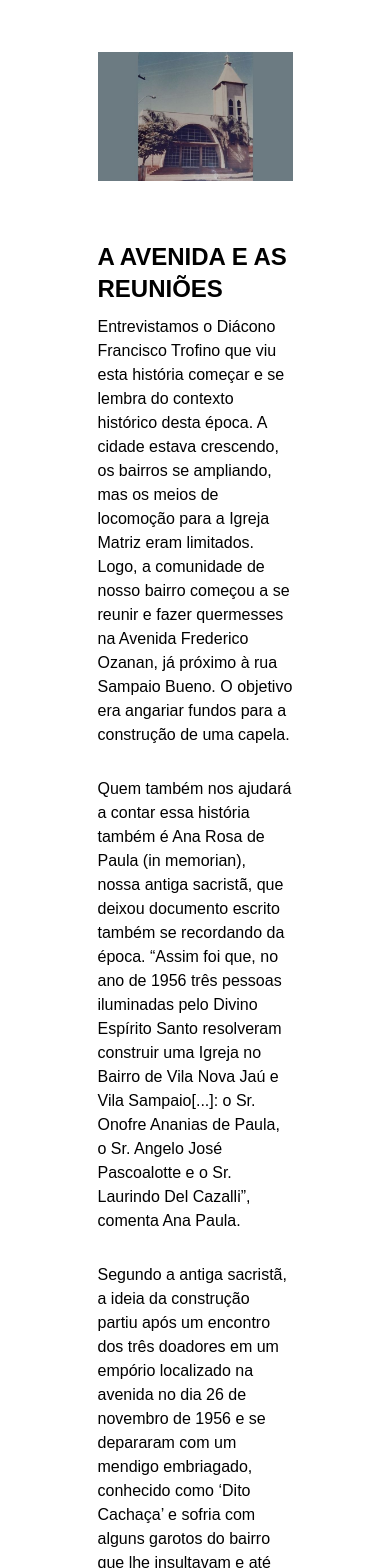
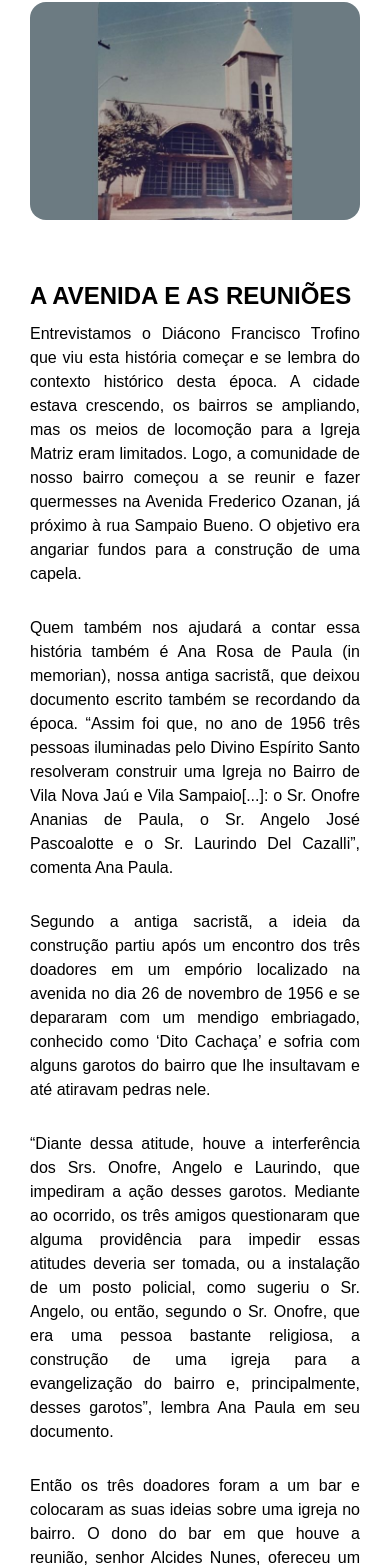
Before and after one commit to lucasgabriel2806/aparecida-jau-site, a Next.js app in the folder aparecida-jau-site/: page /paroquia/historia in a window 390 px wide. Shown: the part 380-1948 px from the top of the page. Built offline with nearby package versions, Linux system fonts and the light colour scheme.

Commit message:
Adicionando responsividade paroquia/historia

```diff
--- a/aparecida-jau-site/src/app/paroquia/historia/page.tsx
+++ b/aparecida-jau-site/src/app/paroquia/historia/page.tsx
@@ -12,7 +12,12 @@ export default function Historia() {
 
   return (
 
-    <div className='w-[50%] mx-auto'>
+    <div
+      className='
+      w-[50%] mx-auto
+
+      max-lg:w-auto max-lg:p-[30px]'
+    >
 
       <h1 className='text-2xl font-bold uppercase'>História da Paróquia</h1>
 
@@ -22,121 +27,121 @@ export default function Historia() {
         src='/img/paroquia/historia/redimensionadas/igreja_antiga.jpg'
         width={680}
         height={450}
-        className=''
+        className='mx-auto rounded-2xl'
         alt='igreja antiga'
       />
 
       <h2 className='text-2xl font-bold uppercase'>A Avenida e as Reuniões</h2>
 
-      <p>Entrevistamos o Diácono Francisco Trofino que viu esta história começar e se lembra do contexto histórico desta época. A cidade estava crescendo, os bairros se ampliando, mas os meios de locomoção para a Igreja Matriz eram limitados. Logo, a comunidade de nosso bairro começou a se reunir e fazer quermesses na Avenida Frederico Ozanan, já próximo à rua Sampaio Bueno. O objetivo era angariar fundos para a construção de uma capela.</p>
+      <p className='text-justify'>Entrevistamos o Diácono Francisco Trofino que viu esta história começar e se lembra do contexto histórico desta época. A cidade estava crescendo, os bairros se ampliando, mas os meios de locomoção para a Igreja Matriz eram limitados. Logo, a comunidade de nosso bairro começou a se reunir e fazer quermesses na Avenida Frederico Ozanan, já próximo à rua Sampaio Bueno. O objetivo era angariar fundos para a construção de uma capela.</p>
 
-      <p>Quem também nos ajudará a contar essa história também é Ana Rosa de Paula (in memorian), nossa antiga sacristã, que deixou documento escrito também se recordando da época. “Assim foi que, no ano de 1956 três pessoas iluminadas pelo Divino Espírito Santo resolveram construir uma Igreja no Bairro de Vila Nova Jaú e Vila Sampaio[...]: o Sr. Onofre Ananias de Paula, o Sr. Angelo José Pascoalotte e o Sr. Laurindo Del Cazalli”, comenta Ana Paula.</p>
+      <p className='text-justify'>Quem também nos ajudará a contar essa história também é Ana Rosa de Paula (in memorian), nossa antiga sacristã, que deixou documento escrito também se recordando da época. “Assim foi que, no ano de 1956 três pessoas iluminadas pelo Divino Espírito Santo resolveram construir uma Igreja no Bairro de Vila Nova Jaú e Vila Sampaio[...]: o Sr. Onofre Ananias de Paula, o Sr. Angelo José Pascoalotte e o Sr. Laurindo Del Cazalli”, comenta Ana Paula.</p>
 
-      <p>Segundo a antiga sacristã, a ideia da construção partiu após um encontro dos três doadores em um empório localizado na avenida no dia 26 de novembro de 1956 e se depararam com um mendigo embriagado, conhecido como ‘Dito Cachaça’ e sofria com alguns garotos do bairro que lhe insultavam e até atiravam pedras nele.</p>
+      <p className='text-justify'>Segundo a antiga sacristã, a ideia da construção partiu após um encontro dos três doadores em um empório localizado na avenida no dia 26 de novembro de 1956 e se depararam com um mendigo embriagado, conhecido como ‘Dito Cachaça’ e sofria com alguns garotos do bairro que lhe insultavam e até atiravam pedras nele.</p>
 
-      <p>“Diante dessa atitude, houve a interferência dos Srs. Onofre, Angelo e Laurindo, que impediram a ação desses garotos. Mediante ao ocorrido, os três amigos questionaram que alguma providência para impedir essas atitudes deveria ser tomada, ou a instalação de um posto policial, como sugeriu o Sr. Angelo, ou então, segundo o Sr. Onofre, que era uma pessoa bastante religiosa, a construção de uma igreja para a evangelização do bairro e, principalmente, desses garotos”, lembra Ana Paula em seu documento.</p>
+      <p className='text-justify'>“Diante dessa atitude, houve a interferência dos Srs. Onofre, Angelo e Laurindo, que impediram a ação desses garotos. Mediante ao ocorrido, os três amigos questionaram que alguma providência para impedir essas atitudes deveria ser tomada, ou a instalação de um posto policial, como sugeriu o Sr. Angelo, ou então, segundo o Sr. Onofre, que era uma pessoa bastante religiosa, a construção de uma igreja para a evangelização do bairro e, principalmente, desses garotos”, lembra Ana Paula em seu documento.</p>
 
-      <p className=''>Então os três doadores foram a um bar e colocaram as suas ideias sobre uma igreja no bairro. O dono do bar em que houve a reunião, senhor Alcides Nunes, ofereceu um salão de sua propriedade, anexo ao bar, para a construção.</p>
+      <p className='text-justify'>Então os três doadores foram a um bar e colocaram as suas ideias sobre uma igreja no bairro. O dono do bar em que houve a reunião, senhor Alcides Nunes, ofereceu um salão de sua propriedade, anexo ao bar, para a construção.</p>
 
       <Image
         src='/img/paroquia/historia/redimensionadas/10.jpg'
         width={680}
         height={450}
-        className=''
+        className='mx-auto rounded-2xl'
         alt='reuniões para a construção da paróquia' />
 
       <h2 className='text-2xl font-bold uppercase'>A Autorização</h2>
 
-      <p>Segundo o documento de Ana Rosa, ainda no dia 26 de novembro de 1956, agora já na parte da tarde, a reunião era entre os senhores, Ângelo e Laurindo, mais João Francisco Calogeno, Alcides Nunes Clavero. Depois de conversa e de já conseguirem chegar a um entendimento todos foram a Casa Paroquial da Igreja Matriz de Nossa Senhora do Patrocínio para expor a ideia de expor ao Vigário, Monsenhor Francisco Serra, a ideia da construção da capela. O vigário prontamente concordou, mas indagou a todos qual seria o nome que pretendiam dar para a futura igreja construída.</p>
+      <p className='text-justify'>Segundo o documento de Ana Rosa, ainda no dia 26 de novembro de 1956, agora já na parte da tarde, a reunião era entre os senhores, Ângelo e Laurindo, mais João Francisco Calogeno, Alcides Nunes Clavero. Depois de conversa e de já conseguirem chegar a um entendimento todos foram a Casa Paroquial da Igreja Matriz de Nossa Senhora do Patrocínio para expor a ideia de expor ao Vigário, Monsenhor Francisco Serra, a ideia da construção da capela. O vigário prontamente concordou, mas indagou a todos qual seria o nome que pretendiam dar para a futura igreja construída.</p>
 
-      <p>“Vários nomes foram ventilados, até que permaneceu a opinião do Sr. Onofre Ananias de Paula em colocar Igreja Nossa Senhora Aparecida, nome este que era a mesma intenção do Padre Serra, que era a de fazer uma Igreja e consagrá-la a Nossa Senhora Aparecida. Na mesma semana, o Padre Serra entrou em contato com a Diocese de São Carlos, comunicando ao Bispo Dom Rui Serra a intenção daquelas pessoas e dele já recebeu a devida autorização”, explica o documento de Ana Paula.</p>
+      <p className='text-justify'>“Vários nomes foram ventilados, até que permaneceu a opinião do Sr. Onofre Ananias de Paula em colocar Igreja Nossa Senhora Aparecida, nome este que era a mesma intenção do Padre Serra, que era a de fazer uma Igreja e consagrá-la a Nossa Senhora Aparecida. Na mesma semana, o Padre Serra entrou em contato com a Diocese de São Carlos, comunicando ao Bispo Dom Rui Serra a intenção daquelas pessoas e dele já recebeu a devida autorização”, explica o documento de Ana Paula.</p>
 
-      <p className=''>Trofino comenta que esses loteadores fizeram a doação de três lotes de terra com frente para a rua 24 de maio e fundo para a rua Benjamin Constant (que hoje já não existe mais).</p>
+      <p className='text-justify'>Trofino comenta que esses loteadores fizeram a doação de três lotes de terra com frente para a rua 24 de maio e fundo para a rua Benjamin Constant (que hoje já não existe mais).</p>
 
       <Image
         src='/img/paroquia/historia/redimensionadas/5.jpg'
         width={680}
         height={450}
-        className=''
+        className='mx-auto rounded-2xl'
         alt='a busca pela autorização' />
 
       <h2 className='text-2xl font-bold uppercase'>As Comissões, Doações, e as Quermesses</h2>
 
-      <p>Para melhor organização do início das obras houve a constituição de comissões. A primeira foi presidida pelo Sr. Onofre Ananias de Paula. Também foi criada uma subcomissão apenas de mulheres na qual a presidente foi Ana Rosa de Paula.  Animadas, as comissões se dirigiam a uma imobiliária da cidade para adquirir um terreno onde ficaria instalada a igreja. Inicialmente o pagamento seria parcelado, pois ainda a comunidade não possuía dinheiro para compra-lo.</p>
+      <p className='text-justify'>Para melhor organização do início das obras houve a constituição de comissões. A primeira foi presidida pelo Sr. Onofre Ananias de Paula. Também foi criada uma subcomissão apenas de mulheres na qual a presidente foi Ana Rosa de Paula.  Animadas, as comissões se dirigiam a uma imobiliária da cidade para adquirir um terreno onde ficaria instalada a igreja. Inicialmente o pagamento seria parcelado, pois ainda a comunidade não possuía dinheiro para compra-lo.</p>
 
-      <p className=''>“Mas o Sr. Fuad Nassif Name vendo a boa vontade desse grupo de moradores no bairro, fez doação de uma área de 6 lotes da Quadra “S” do loteamento Vila Nova Jaú, lotes esses 7,8,9,10,11,12, com frente para a Rua Sampaio Bueno, esquina com a Rua 24 de Maio e fazendo fundos com a Rua Alberto Barboza. Com o terreno já adquirido, o entusiasmo foi ainda maior, sendo que com esses lotes foram lavradas as escrituras no dia 26 de abril de 1957, em nome da Mitra Diocesana de São Carlos, Estado de São Paulo, neste ato, representado por seu procurador Monsenhor Francisco Serra. Como se tratava de um loteamento em implantação ainda não dotado de água, nem energia elétrica, o Sr. Alcides Nunes Clavero cedeu um terreno de sua propriedade, localizado na esquina da Rua Sampaio Bueno com a Avenida Frederico Ozanan, para que ali se realizasse a primeira quermesse em prol da construção da Igreja Nossa Senhora Aparecida. Os primeiros recursos para a construção da Igreja foram conseguidos através das rifas e donativos. A primeira quermesse foi realizada no Sábado de Aleluia do ano de 1957”, relata Ana Paula em seus registros.</p>
+      <p className='text-justify'>“Mas o Sr. Fuad Nassif Name vendo a boa vontade desse grupo de moradores no bairro, fez doação de uma área de 6 lotes da Quadra “S” do loteamento Vila Nova Jaú, lotes esses 7,8,9,10,11,12, com frente para a Rua Sampaio Bueno, esquina com a Rua 24 de Maio e fazendo fundos com a Rua Alberto Barboza. Com o terreno já adquirido, o entusiasmo foi ainda maior, sendo que com esses lotes foram lavradas as escrituras no dia 26 de abril de 1957, em nome da Mitra Diocesana de São Carlos, Estado de São Paulo, neste ato, representado por seu procurador Monsenhor Francisco Serra. Como se tratava de um loteamento em implantação ainda não dotado de água, nem energia elétrica, o Sr. Alcides Nunes Clavero cedeu um terreno de sua propriedade, localizado na esquina da Rua Sampaio Bueno com a Avenida Frederico Ozanan, para que ali se realizasse a primeira quermesse em prol da construção da Igreja Nossa Senhora Aparecida. Os primeiros recursos para a construção da Igreja foram conseguidos através das rifas e donativos. A primeira quermesse foi realizada no Sábado de Aleluia do ano de 1957”, relata Ana Paula em seus registros.</p>
 
       <Image
         src='/img/paroquia/historia/redimensionadas/13.jpg'
         width={680}
         height={450}
-        className=''
+        className='mx-auto rounded-2xl'
         alt='comissões, doações e quermesses para arrecadar dinheiro'
       />
 
       <h2 className='text-2xl font-bold uppercase'>Os Primeiros Movimentos: Cruzeiro, Pregações, Terço e Catequese</h2>
 
-      <p>Os relatos contam que as reuniões eram sempre realizadas em salão localizada na Avenida Frederico Ozanan, 946. Em um desses encontros houve a participação do ainda então Seminarista Francisco José Zugliani, acompanhado do seu pai Angelo Zugliani, o padre Chiquinho.</p>
+      <p className='text-justify'>Os relatos contam que as reuniões eram sempre realizadas em salão localizada na Avenida Frederico Ozanan, 946. Em um desses encontros houve a participação do ainda então Seminarista Francisco José Zugliani, acompanhado do seu pai Angelo Zugliani, o padre Chiquinho.</p>
 
-      <p className=''>O movimento no bairro crescia e o objetivo era claro: a construção da igreja. A luta que era de recursos para a construção agora também passava a ser para a conscientização religiosa, logo foi se colocado um cruzeiro onde futuramente iria ser construída a igreja. “Assim, no dia 5 de maio de 1957, com a presença do Cônego Viturino, da Ordem Premonstratense, que fez um empolgante sermão, foi erguido o cruzeiro. Daí por diante, todo dia 5 de cada mês, com a presença de um padre que vinha do Colégio São Norberto era rezado o terço e feita uma pregação. No dia 6 de março, por autorização do Padre Serra, foi iniciado o catecismo no salão da Avenida Frederico Ozanan, 946. Esse catecismo era supervisionado pelo Sr. José Grossi e ministrado por cinco catequistas da Matriz Nossa Senhora do Patrocínio: Terezinha Alves Pereira, Vanda dos Santos, Valdete Ometto, Catarina Garrido e Elza Schiavon, tendo sido matriculadas 120 crianças de ambos os sexos, para frequentá-lo”, explica o documento de Ana Paula.</p>
+      <p className='text-justify'>O movimento no bairro crescia e o objetivo era claro: a construção da igreja. A luta que era de recursos para a construção agora também passava a ser para a conscientização religiosa, logo foi se colocado um cruzeiro onde futuramente iria ser construída a igreja. “Assim, no dia 5 de maio de 1957, com a presença do Cônego Viturino, da Ordem Premonstratense, que fez um empolgante sermão, foi erguido o cruzeiro. Daí por diante, todo dia 5 de cada mês, com a presença de um padre que vinha do Colégio São Norberto era rezado o terço e feita uma pregação. No dia 6 de março, por autorização do Padre Serra, foi iniciado o catecismo no salão da Avenida Frederico Ozanan, 946. Esse catecismo era supervisionado pelo Sr. José Grossi e ministrado por cinco catequistas da Matriz Nossa Senhora do Patrocínio: Terezinha Alves Pereira, Vanda dos Santos, Valdete Ometto, Catarina Garrido e Elza Schiavon, tendo sido matriculadas 120 crianças de ambos os sexos, para frequentá-lo”, explica o documento de Ana Paula.</p>
 
       <Image
         src='/img/paroquia/historia/redimensionadas/10.jpg'
         width={680}
         height={450}
-        className=''
+        className='mx-auto rounded-2xl'
         alt='Pregação'
       />
 
       <h2 className='text-2xl font-bold uppercase'>O Começo: A Colocação da Pedra Fundamental</h2>
 
-      <p>A pedra fundamental foi colocada no dia 8 de dezembro do ano de 1957. “Era um domingo, por volta das 10 horas da manhã. Não estava muito quente, era um dia gostoso. Havia mais ou menos no dia uma média de 150 pessoas, o que para a época era considerado muita gente. Foi feita a colocação no altar da capela”, lembra com emoção o Diácono Francisco Trofino.</p>
+      <p className='text-justify'>A pedra fundamental foi colocada no dia 8 de dezembro do ano de 1957. “Era um domingo, por volta das 10 horas da manhã. Não estava muito quente, era um dia gostoso. Havia mais ou menos no dia uma média de 150 pessoas, o que para a época era considerado muita gente. Foi feita a colocação no altar da capela”, lembra com emoção o Diácono Francisco Trofino.</p>
 
-      <p>O mesmo horário e dia consta também nos documentos de Ana Paula que também registra a vinda do Padre Redentorista Daniel Marques que ficou por cinco dias no bairro, de 5 a 8 de dezembro, para que todos se confessassem. “No dia 8 às 7:00 horas da manhã foi celebrada a Santa Missa, com a comunhão no salão da Avenida Frederico Ozanan, 946 [...] e às 10:00 horas foi realizada uma missa campal no terreno onde seria construída a Igreja, a qual foi concelebrada pelo padre da Consolata Antonio Bazzacco e pelo Padre Redentorista Daniel Marques”, cita o documento.</p>
+      <p className='text-justify'>O mesmo horário e dia consta também nos documentos de Ana Paula que também registra a vinda do Padre Redentorista Daniel Marques que ficou por cinco dias no bairro, de 5 a 8 de dezembro, para que todos se confessassem. “No dia 8 às 7:00 horas da manhã foi celebrada a Santa Missa, com a comunhão no salão da Avenida Frederico Ozanan, 946 [...] e às 10:00 horas foi realizada uma missa campal no terreno onde seria construída a Igreja, a qual foi concelebrada pelo padre da Consolata Antonio Bazzacco e pelo Padre Redentorista Daniel Marques”, cita o documento.</p>
 
-      <p>A pedra fundamental foi colocada por Dom Francisco Zugliani, pároco da Igreja Matriz Nossa Senhora do Patrocínio no altar da capela. Tal fato ocorreu, pois ainda a igreja pertencia a Matriz.</p>
+      <p className='text-justify'>A pedra fundamental foi colocada por Dom Francisco Zugliani, pároco da Igreja Matriz Nossa Senhora do Patrocínio no altar da capela. Tal fato ocorreu, pois ainda a igreja pertencia a Matriz.</p>
 
-      <p>Os registros também apontam que a primeira imagem de Nossa Senhora Aparecida foi doada pelo casal Manoel Nogueira Couto e a sua esposa Sra. Maria de Luz Souza Nogueira e a imagem às 15h saiu também do salão da Igreja São Benedito para chegar ao salão da futura igreja.</p>
+      <p className='text-justify'>Os registros também apontam que a primeira imagem de Nossa Senhora Aparecida foi doada pelo casal Manoel Nogueira Couto e a sua esposa Sra. Maria de Luz Souza Nogueira e a imagem às 15h saiu também do salão da Igreja São Benedito para chegar ao salão da futura igreja.</p>
 
-      <p className=''>“Após a procissão foi realizada uma grande quermesse. O projeto da construção da Igreja foi elaborado pelo engenheiro civil Dr. Nilo André Bernardi, que fez tudo graciosamente, tendo inclusive, acompanhado a construção. Daí para frente, foram fundadas várias congregações, como a de filhas de Maria, dos Marianos e do Apostolado da Oração. A construção da Igreja foi desenvolvida normalmente”, relata o documento de Ana Paula.</p>
+      <p className='text-justify'>“Após a procissão foi realizada uma grande quermesse. O projeto da construção da Igreja foi elaborado pelo engenheiro civil Dr. Nilo André Bernardi, que fez tudo graciosamente, tendo inclusive, acompanhado a construção. Daí para frente, foram fundadas várias congregações, como a de filhas de Maria, dos Marianos e do Apostolado da Oração. A construção da Igreja foi desenvolvida normalmente”, relata o documento de Ana Paula.</p>
 
       <Image
         src='/img/paroquia/historia/redimensionadas/8.jpg'
         width={680}
         height={450}
-        className=''
+        className='mx-auto rounded-2xl'
         alt='A colocação da pedra fundamental'
       />
 
       <h2 className='text-2xl font-bold uppercase'>Mãos a obra: Os Trabalhos para a Construção</h2>
 
-      <p>Já com a pedra fundamental e a futura padroeira no local da igreja é hora de construir o templo.</p>
+      <p className='text-justify'>Já com a pedra fundamental e a futura padroeira no local da igreja é hora de construir o templo.</p>
 
-      <p>Segundo o Diácono Francisco Trofino, a comunidade toda viu que o projeto enfim saiu do papel e queria ajudar. “Eram muitas pessoas que queriam dar a sua ajuda para a construção da igreja e pessoas com os mais diversos trabalhos: pedreiros, eletricistas, pintores, bancários... enfim. Muita gente fazia parte dos trabalhos e foi uma luta incessante. O povo não arredava o pé pois queria construir a igreja”, lembra.</p>
+      <p className='text-justify'>Segundo o Diácono Francisco Trofino, a comunidade toda viu que o projeto enfim saiu do papel e queria ajudar. “Eram muitas pessoas que queriam dar a sua ajuda para a construção da igreja e pessoas com os mais diversos trabalhos: pedreiros, eletricistas, pintores, bancários... enfim. Muita gente fazia parte dos trabalhos e foi uma luta incessante. O povo não arredava o pé pois queria construir a igreja”, lembra.</p>
 
-      <p>Ainda segundo relato de Trofino a ajuda de doações era muito grande, seja por doações em dinheiro ou em materiais de construção. A criação se deu por Dom Ruy Serra e a instalação propriamente dita por Dom Constantino.</p>
+      <p className='text-justify'>Ainda segundo relato de Trofino a ajuda de doações era muito grande, seja por doações em dinheiro ou em materiais de construção. A criação se deu por Dom Ruy Serra e a instalação propriamente dita por Dom Constantino.</p>
 
-      <p className=''>Ao término da construção, em 1967, foi entregue aos cuidados do Padre Victor Nardelli, sendo constituída posteriormente como Paróquia Nossa Senhora Aparecida em 12 de outubro de 1968 passando por diversos párocos, tendo como o primeiro deles o Cônego Gastão Oliboni, popularmente conhecido como Padre Gastão até hoje estar sob os cuidados do Padre Celso Luiz Buscariolo, o 8º pároco de nossa comunidade desde o seu nascimento.</p>
+      <p className='text-justify'>Ao término da construção, em 1967, foi entregue aos cuidados do Padre Victor Nardelli, sendo constituída posteriormente como Paróquia Nossa Senhora Aparecida em 12 de outubro de 1968 passando por diversos párocos, tendo como o primeiro deles o Cônego Gastão Oliboni, popularmente conhecido como Padre Gastão até hoje estar sob os cuidados do Padre Celso Luiz Buscariolo, o 8º pároco de nossa comunidade desde o seu nascimento.</p>
 
       <Image
         src='/img/paroquia/historia/redimensionadas/10.jpg'
         width={680}
         height={450}
-        className=''
+        className='mx-auto rounded-2xl'
         alt='Construção da Paróquia'
       />
 
       <h2 className='text-2xl font-bold uppercase'>O Sentimento</h2>
 
-      <p>“A Igreja é isso: o trabalho de uma comunidade que viu a necessidade da Palavra de Deus perto da sua casa e se empenhou para fazer o melhor para que isso acontecesse”, lembra emocionado o Diácono Francisco Trofino.</p>
+      <p className='text-justify'>“A Igreja é isso: o trabalho de uma comunidade que viu a necessidade da Palavra de Deus perto da sua casa e se empenhou para fazer o melhor para que isso acontecesse”, lembra emocionado o Diácono Francisco Trofino.</p>
 
-      <p className=''>E hoje a nossa comunidade continua e você que nos lê e participa de nossas celebrações. Obrigado por fazer parte dessa história.</p>
+      <p className='text-justify'>E hoje a nossa comunidade continua e você que nos lê e participa de nossas celebrações. Obrigado por fazer parte dessa história.</p>
 
       <Image
         src='/img/paroquia/historia/redimensionadas/14-1.png'
         width={680}
         height={450}
-        className=''
+        className='mx-auto rounded-2xl'
         alt='Vitral da igreja antiga'
       />
 
--- a/aparecida-jau-site/src/components/boletimcard/index.tsx
+++ b/aparecida-jau-site/src/components/boletimcard/index.tsx
@@ -8,7 +8,9 @@ function BoletimCard() {
 
     <div className='w-[260px] h-[440px] border-2 border-black rounded-[10px]'>
 
-
+        {/* <Image
+          src={}
+        /> */}
 
     </div>
 
```
